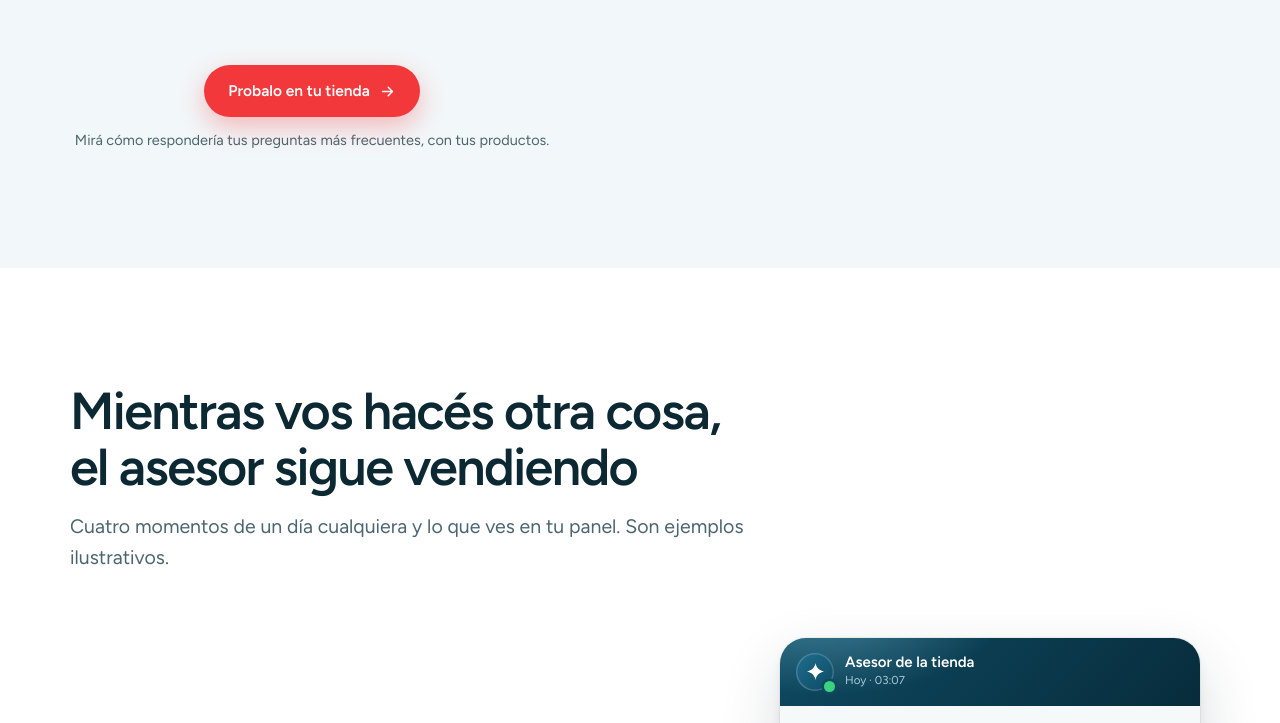
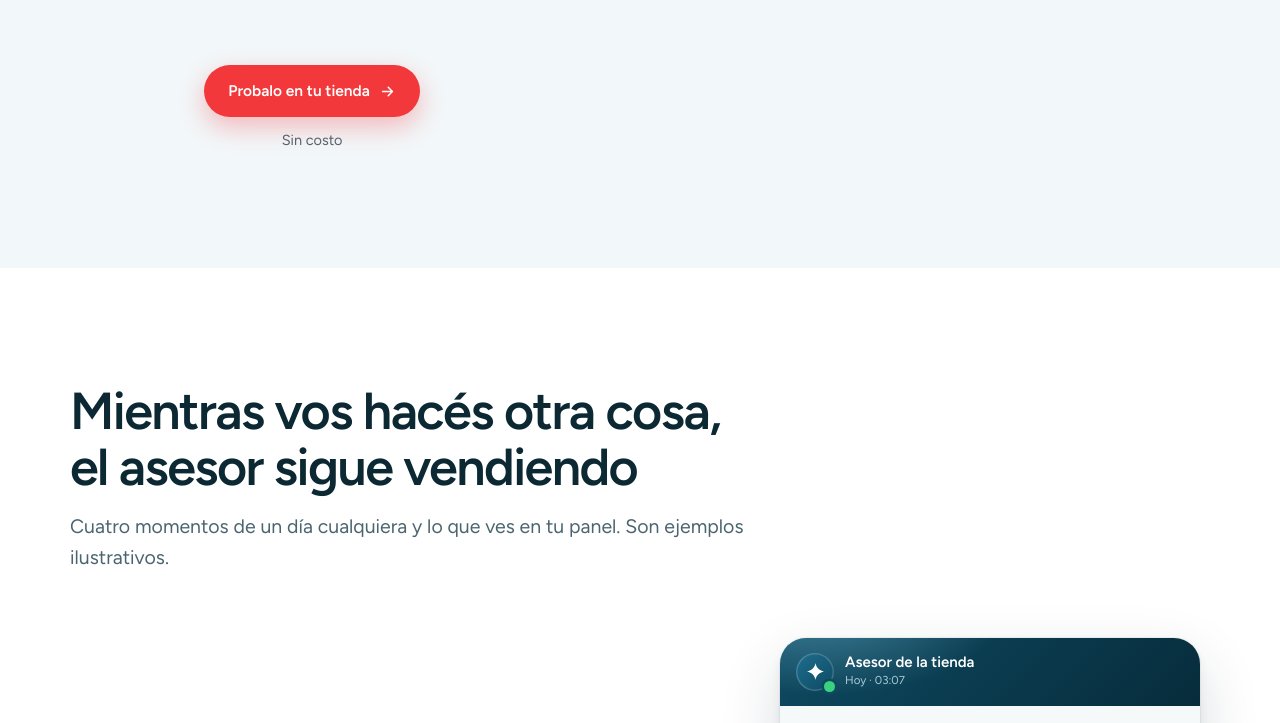
Before and after one commit to agusgallesio/guidelia, a plain HTML site: page index.html in a window 1280 px wide. Shown: the part 2240-2963 px from the top of the page. Drawn offline with nearby package versions, Linux system fonts and the light colour scheme.

Commit message:
Portada: los llamados alternan texto y llevan «Sin costo» abajo
Co-Authored-By: Claude Sonnet 5.5 <noreply@anthropic.com>

```diff
--- a/index.html
+++ b/index.html
@@ -1430,7 +1430,7 @@ h1 { letter-spacing: -.04em; } h2 { letter-spacing: -.03em; }
           <div><h3>Guidelia resuelve las tres</h3><p>Sin cambiar tu tienda ni sumar gente. <a href="#como-funciona">Mirá cómo funciona</a></p></div>
         </li>
       </ol>
-      <div class="cta-seccion"><a class="btn btn--rojo" href="#demo">Probalo en tu tienda <svg aria-hidden="true"><use href="#flecha"/></svg></a><span>Mirá cómo respondería tus preguntas más frecuentes, con tus productos.</span></div>
+      <div class="cta-seccion"><a class="btn btn--rojo" href="#demo">Probalo en tu tienda <svg aria-hidden="true"><use href="#flecha"/></svg></a><span>Sin costo</span></div>
     </div>
   </section>
 
@@ -1457,7 +1457,7 @@ h1 { letter-spacing: -.04em; } h2 { letter-spacing: -.03em; }
           </div>
         </div>
       </div>
-      <div class="cta-seccion"><a class="btn btn--rojo" href="#demo">Probalo en tu tienda <svg aria-hidden="true"><use href="#flecha"/></svg></a><span>Armamos una demo con tu catálogo para que lo veas en tu tienda.</span></div>
+      <div class="cta-seccion"><a class="btn btn--rojo" href="#demo">Ver cómo queda en mi tienda <svg aria-hidden="true"><use href="#flecha"/></svg></a><span>Sin costo</span></div>
     </div>
   </section>
 
@@ -1577,7 +1577,7 @@ h1 { letter-spacing: -.04em; } h2 { letter-spacing: -.03em; }
           <li><svg aria-hidden="true"><use href="#globo"/></svg><span><b>Atiende las 24 horas</b>Tu tienda sigue igual y tu equipo trabaja como siempre.</span></li>
         </ul>
       </div>
-      <div class="cta-seccion"><a class="btn btn--rojo" href="#demo">Probalo en tu tienda <svg aria-hidden="true"><use href="#flecha"/></svg></a><span>Nosotros conectamos tu catálogo y lo probamos antes de publicarlo.</span></div>
+      <div class="cta-seccion"><a class="btn btn--rojo" href="#demo">Probalo en tu tienda <svg aria-hidden="true"><use href="#flecha"/></svg></a><span>Sin costo</span></div>
     </div>
   </section>
 
@@ -1704,7 +1704,7 @@ h1 { letter-spacing: -.04em; } h2 { letter-spacing: -.03em; }
         <li><svg aria-hidden="true"><use href="#pn-perilla"/></svg><div><h3>Apariencia y comportamiento</h3><p>Nombre, foto, colores, tono y qué hacer cuando no sabe algo.</p></div></li>
         <li><svg aria-hidden="true"><use href="#pn-torta"/></svg><div><h3>Plan y consumo</h3><p>Cuántas conversaciones llevás en el mes contra el cupo de tu plan.</p></div></li>
       </ul>
-      <div class="cta-seccion"><a class="btn btn--rojo" href="#demo">Probalo en tu tienda <svg aria-hidden="true"><use href="#flecha"/></svg></a><span>Mirá qué te mostraría el panel con las consultas de tu tienda.</span></div>
+      <div class="cta-seccion"><a class="btn btn--rojo" href="#demo">Ver cómo queda en mi tienda <svg aria-hidden="true"><use href="#flecha"/></svg></a><span>Sin costo</span></div>
     </div>
   </section>
 
@@ -1758,7 +1758,7 @@ h1 { letter-spacing: -.04em; } h2 { letter-spacing: -.03em; }
           <div class="vis vis-leads" aria-hidden="true"><span class="num" id="num-leads">27</span><small>contactos este mes<br>(ejemplo)</small></div>
         </article>
       </div>
-      <div class="cta-seccion"><a class="btn btn--rojo" href="#demo">Probalo en tu tienda <svg aria-hidden="true"><use href="#flecha"/></svg></a><span>Probalo con las preguntas que te hacen todos los días.</span></div>
+      <div class="cta-seccion"><a class="btn btn--rojo" href="#demo">Probalo en tu tienda <svg aria-hidden="true"><use href="#flecha"/></svg></a><span>Sin costo</span></div>
     </div>
   </section>
 
@@ -1845,7 +1845,7 @@ h1 { letter-spacing: -.04em; } h2 { letter-spacing: -.03em; }
         <p class="bajada">Talles, medidas, materiales, tipo de piel, edades: lo que tus clientes necesitan saber para comprar, respondido con los datos de tu catálogo.</p>
       </div>
       <div class="rubros-grid" id="rubros-grid"></div>
-      <div class="cta-seccion"><a class="btn btn--rojo" href="#demo">Probalo en tu tienda <svg aria-hidden="true"><use href="#flecha"/></svg></a><span>Lo armamos con los productos y las dudas de tu rubro.</span></div>
+      <div class="cta-seccion"><a class="btn btn--rojo" href="#demo">Ver cómo queda en mi tienda <svg aria-hidden="true"><use href="#flecha"/></svg></a><span>Sin costo</span></div>
     </div>
   </section>
 
@@ -1889,7 +1889,7 @@ h1 { letter-spacing: -.04em; } h2 { letter-spacing: -.03em; }
         </article>
       </div>
       <p class="datos-nota"><b>Para leerlos bien:</b> son datos de otros mercados: un experimento académico y datos de empresas de IA. Muestran una tendencia, no una promesa de resultado. En tu tienda lo medimos con un piloto. Para leer más: <a href="https://www.mdpi.com/2079-8954/12/10/429" target="_blank" rel="noopener">revisión académica sobre marketing con IA y ventas online</a> (<i>Systems</i>, 2024).</p>
-      <div class="cta-seccion"><a class="btn btn--rojo" href="#demo">Probalo en tu tienda <svg aria-hidden="true"><use href="#flecha"/></svg></a><span>En tu tienda lo medís vos, con las ventas asistidas del panel.</span></div>
+      <div class="cta-seccion"><a class="btn btn--rojo" href="#demo">Probalo en tu tienda <svg aria-hidden="true"><use href="#flecha"/></svg></a><span>Sin costo</span></div>
     </div>
   </section>
 
```
